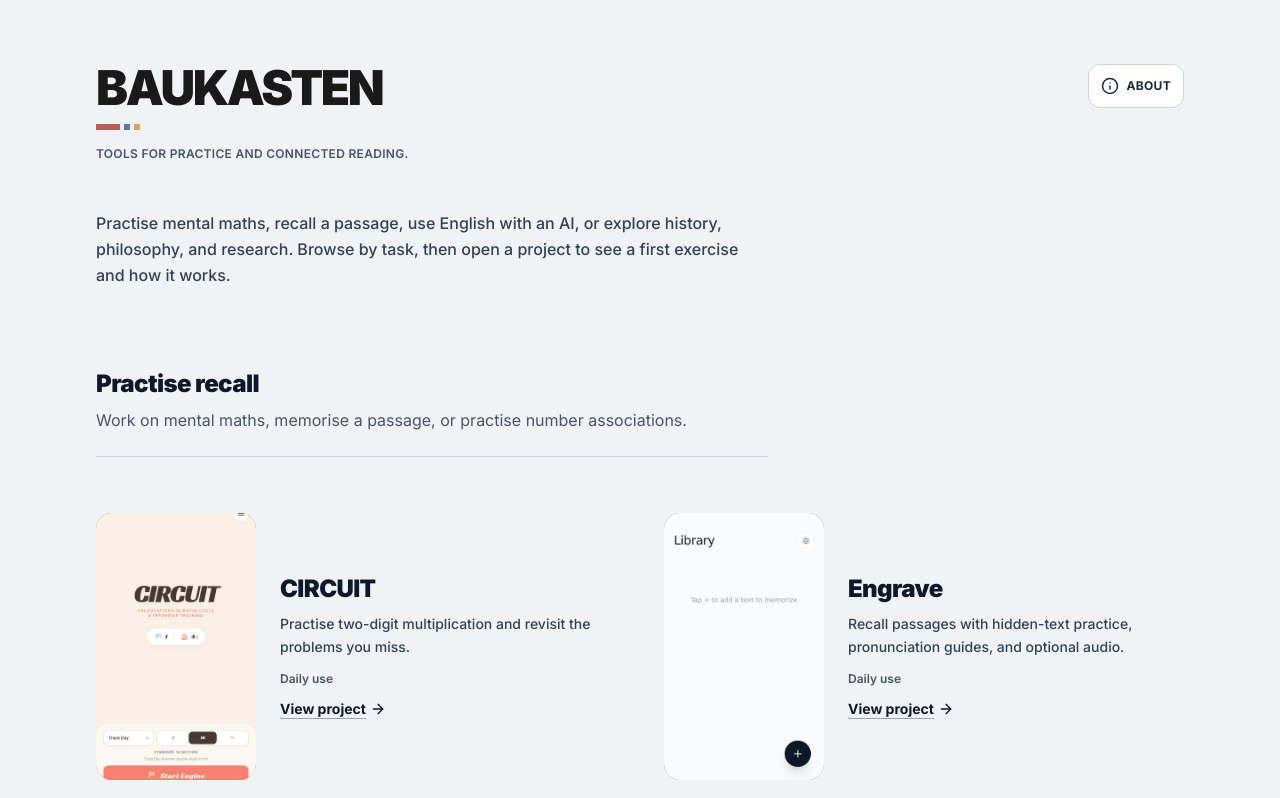
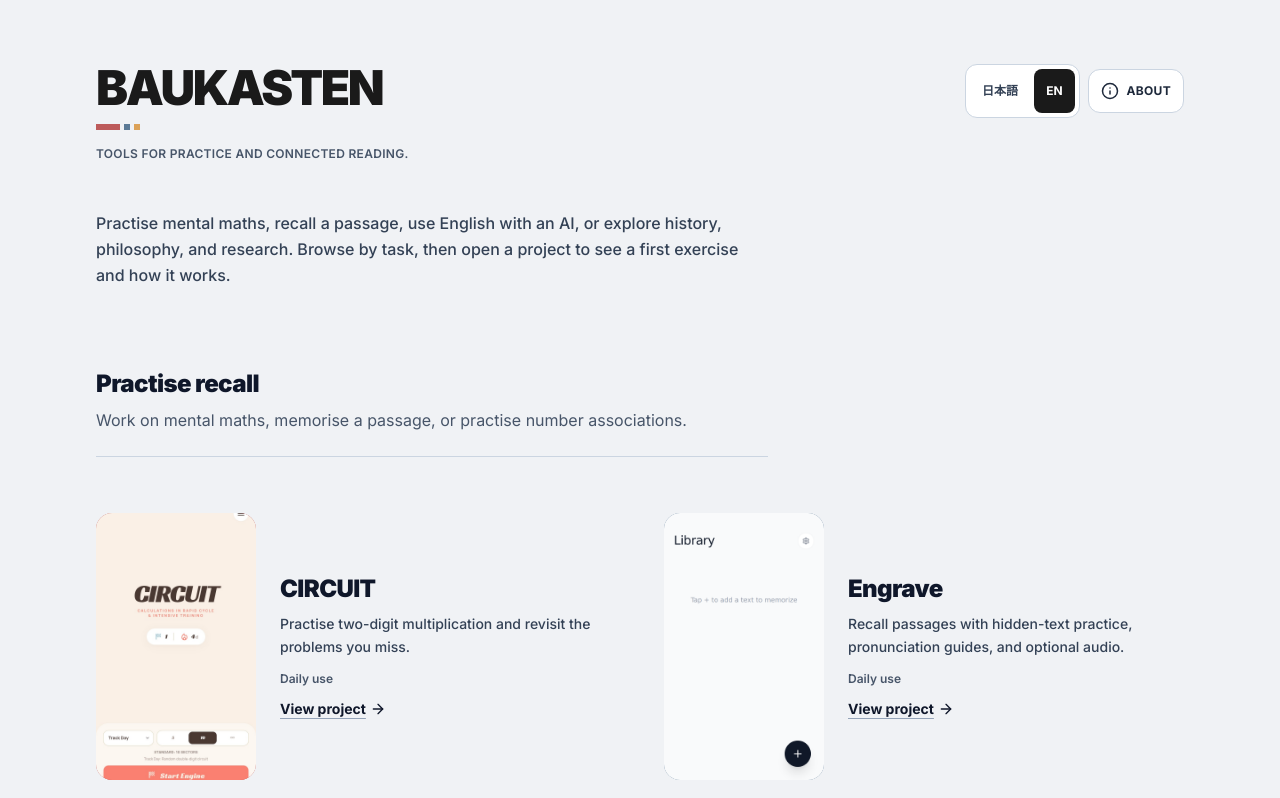
Before and after one commit to Josh-Temple/Baukasten, a React (Vite) app: page / in a window 1280 px wide. Shown: the top 798 px of the page. Built offline with nearby package versions, Linux system fonts and the light colour scheme.

Commit message:
Localize components/Header.tsx

```diff
--- a/components/Header.tsx
+++ b/components/Header.tsx
@@ -1,16 +1,23 @@
 import React from 'react';
 import { Info } from 'lucide-react';
 import { ABOUT_HASH } from '../navigation.js';
+import { LanguageSwitcher, useLanguage } from '../language';
 
-export const Header: React.FC = () => (
-  <header className="mb-10 sm:mb-12 w-full max-w-6xl mx-auto px-5 sm:px-6 lg:px-8 pt-10 sm:pt-14 lg:pt-16 flex justify-between items-start gap-3">
+export const Header: React.FC = () => {
+  const { copy } = useLanguage();
+  return (
+  <header className="mb-10 sm:mb-12 w-full max-w-6xl mx-auto px-5 sm:px-6 lg:px-8 pt-10 sm:pt-14 lg:pt-16 flex flex-col min-[600px]:flex-row justify-between items-start gap-4">
     <div className="min-w-0">
       <h1 className="text-2xl min-[360px]:text-3xl sm:text-4xl lg:text-5xl font-[900] tracking-[-0.05em] text-[#1A1A1A] leading-tight break-words mb-2 sm:mb-3">BAUKASTEN</h1>
       <div className="flex gap-1" aria-hidden="true"><div className="h-1.5 w-6 bg-[#BD5B5B]"/><div className="h-1.5 w-1.5 bg-[#5B7A96]"/><div className="h-1.5 w-1.5 bg-[#DCA258]"/></div>
-      <p className="mt-4 text-xs font-semibold uppercase tracking-wide text-slate-600">Tools for practice and connected reading.</p>
+      <p className="mt-4 text-xs font-semibold uppercase tracking-wide text-slate-600">{copy.siteTagline}</p>
     </div>
-    <a href={ABOUT_HASH} aria-label="About Baukasten" className="shrink-0 min-h-11 px-3 rounded-xl bg-white flex items-center justify-center gap-2 text-slate-800 hover:text-[#BD5B5B] transition-colors border border-slate-300 focus-visible:outline focus-visible:outline-2 focus-visible:outline-offset-2">
-      <Info className="w-[18px] h-[18px] shrink-0" aria-hidden="true" /><span className="text-xs font-bold uppercase tracking-wide">About</span>
+    <div className="flex items-center gap-2 self-end min-[600px]:self-auto">
+    <LanguageSwitcher />
+    <a href={ABOUT_HASH} aria-label={copy.aboutAria} className="shrink-0 min-h-11 px-3 rounded-xl bg-white flex items-center justify-center gap-2 text-slate-800 hover:text-[#BD5B5B] transition-colors border border-slate-300 focus-visible:outline focus-visible:outline-2 focus-visible:outline-offset-2">
+      <Info className="w-[18px] h-[18px] shrink-0" aria-hidden="true" /><span className="text-xs font-bold uppercase tracking-wide" >{copy.about}</span>
     </a>
+    </div>
   </header>
-);
+  );
+};
```
